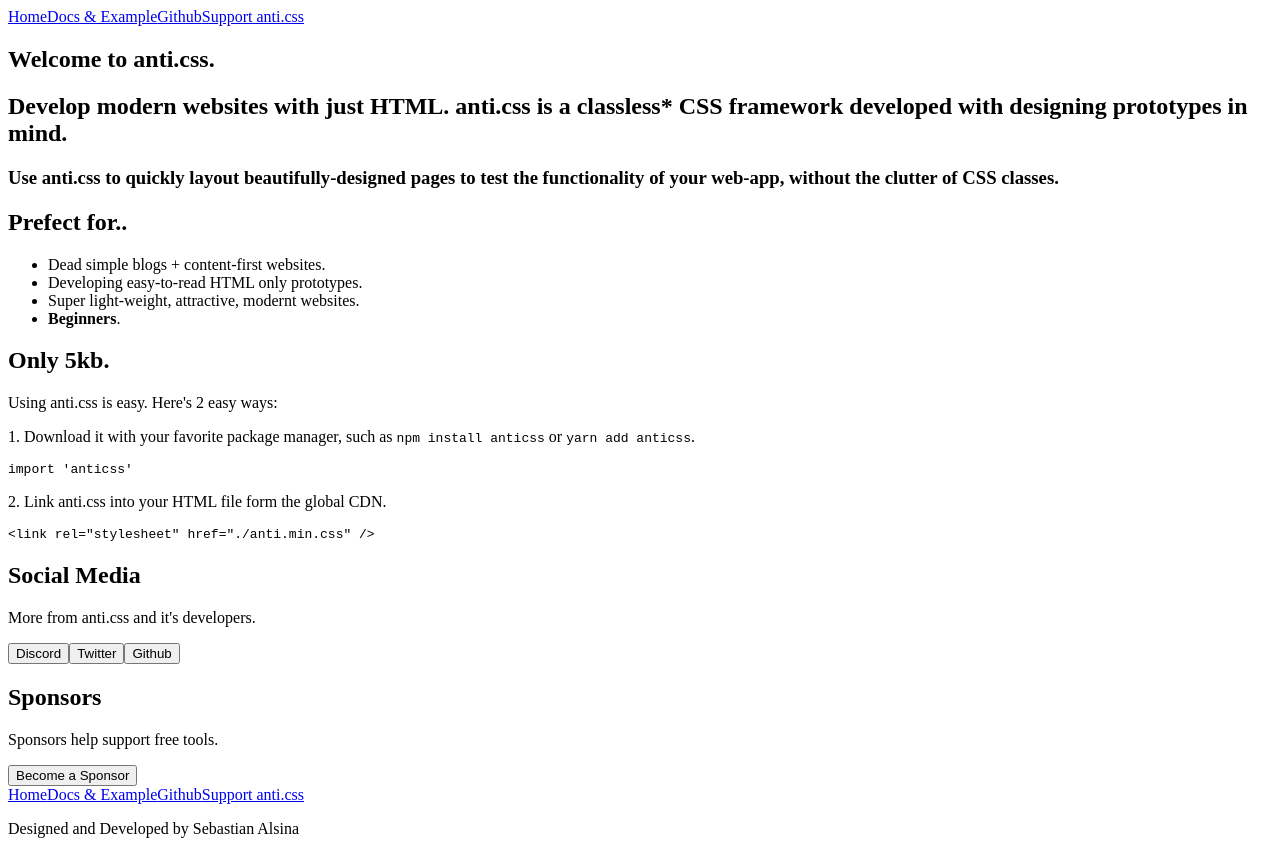
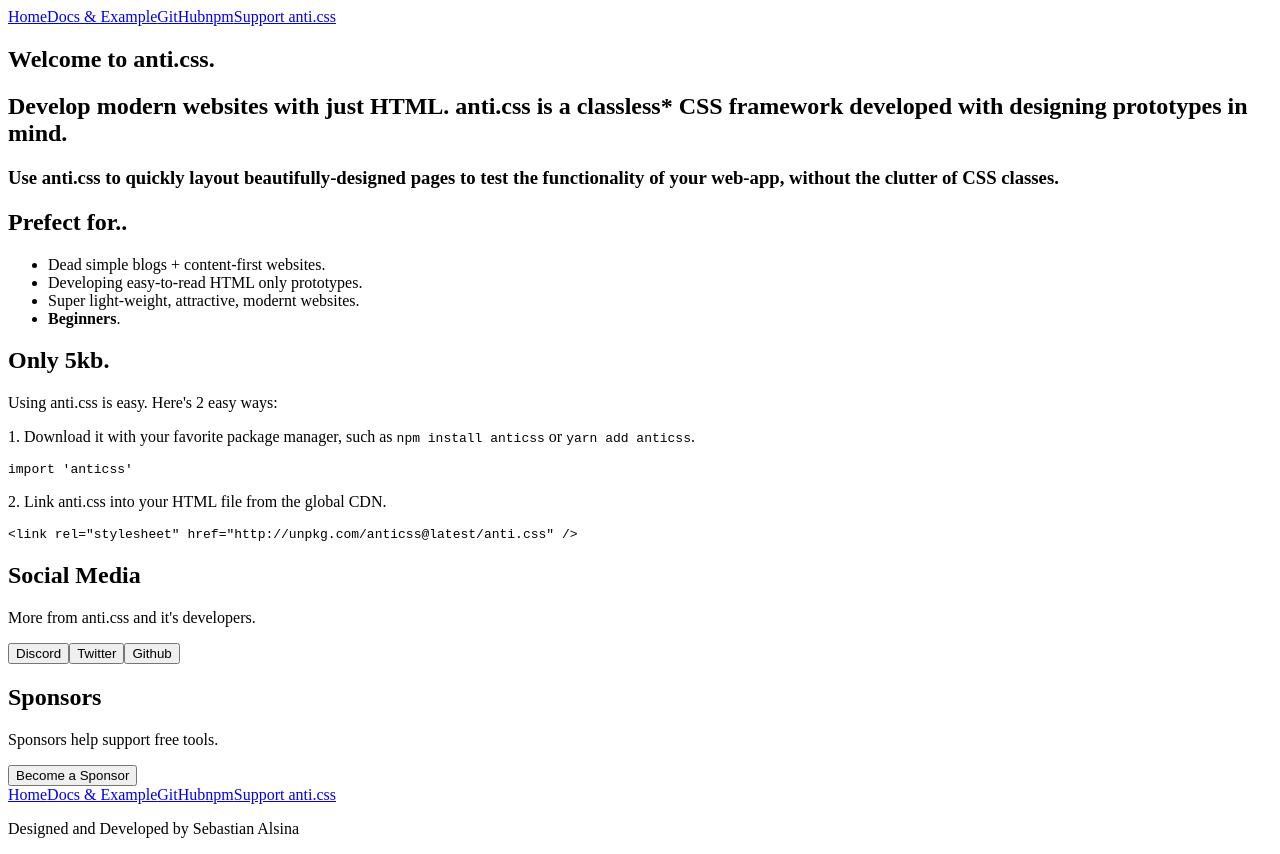
Before and after one commit to al5ina5/anticss-website, a Next.js app: page /index in a window 1280 px wide. Built offline with nearby package versions, Linux system fonts and the light colour scheme.

Commit message:
Auto Deploy

```diff
--- a/src/components/Header/Header.jsx
+++ b/src/components/Header/Header.jsx
@@ -12,7 +12,8 @@
                     <Link href="/docs">
                         <a>Docs & Example</a>
                     </Link>
-                    <a target="_blank" href="http://github.com/al5ina5/anticss">Github</a>
+                    <a target="_blank" href="http://github.com/al5ina5/anticss">GitHub</a>
+                    <a target="_blank" href="https://www.npmjs.com/package/anticss">npm</a>
                     <Link href="/support">
                         <a>Support anti.css</a>
                     </Link>
--- a/src/pages/index/index.js
+++ b/src/pages/index/index.js
@@ -32,8 +32,8 @@
                 <pre>
                     import 'anticss'
                 </pre>
-                <p>2. Link anti.css into your HTML file form the global CDN.</p>
-                <pre>&lt;link rel="stylesheet" href="./anti.min.css" /&gt;</pre>
+                <p>2. Link anti.css into your HTML file from the global CDN.</p>
+                <pre>&lt;link rel="stylesheet" href="http://unpkg.com/anticss@latest/anti.css" /&gt;</pre>
             </section>
 
             <section>
```
